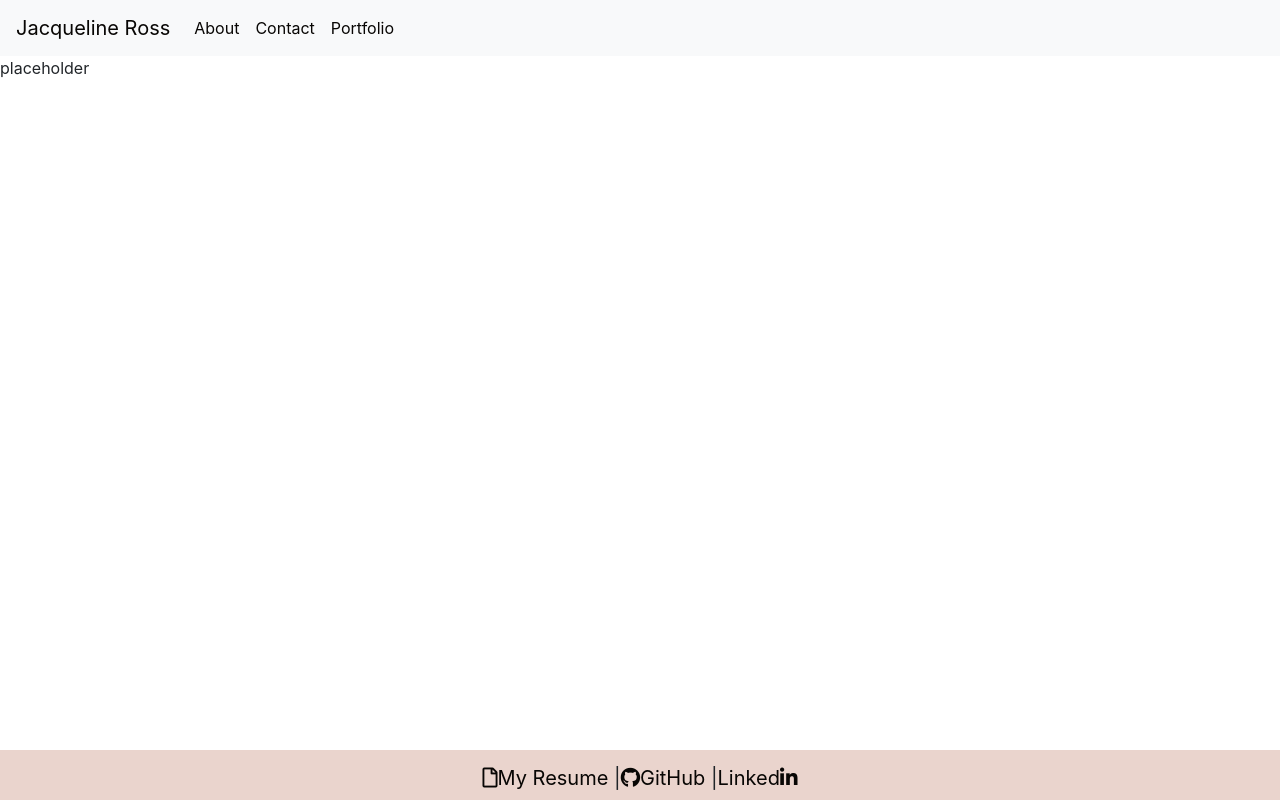
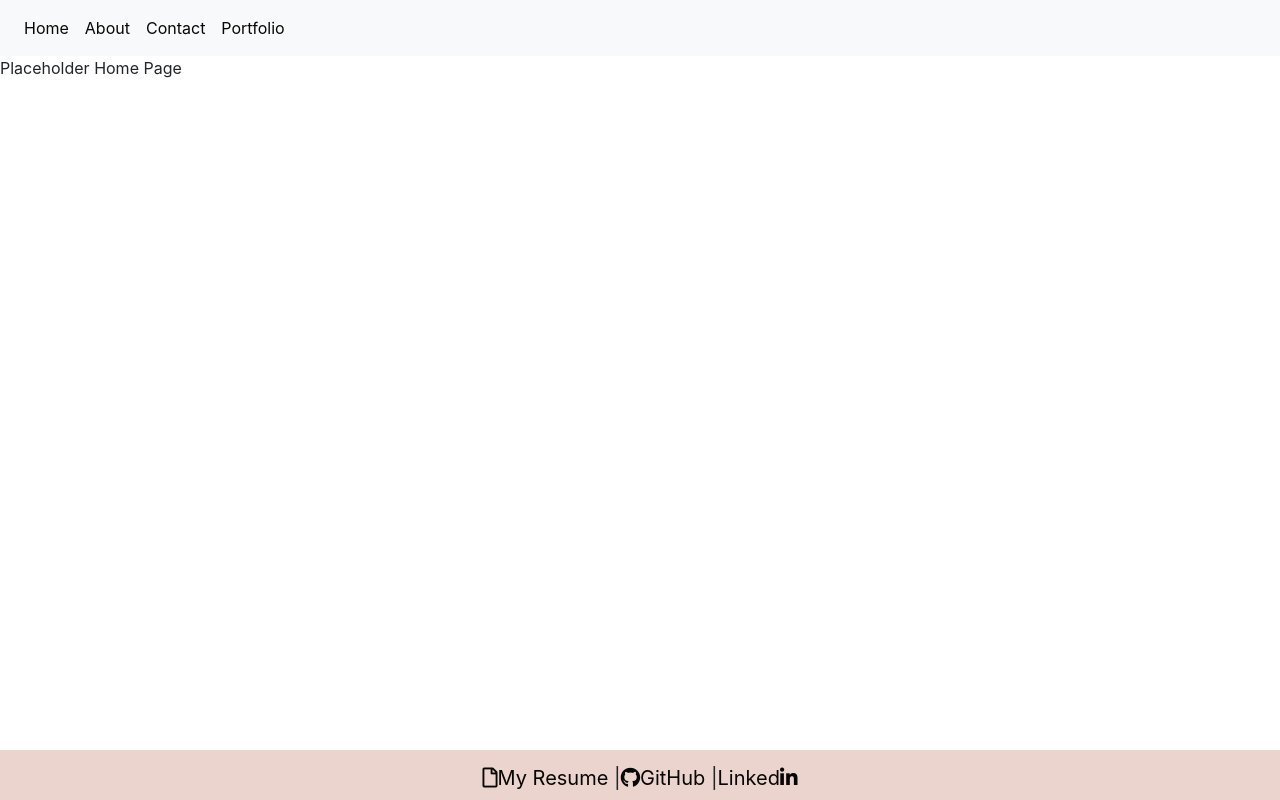
Before and after one commit to ross1jk/JacquelineRoss, a React (Create React App) app in the folder jrportfolio/: page / in a window 1280 px wide. Built offline with nearby package versions, Linux system fonts and the light colour scheme.

Commit message:
added new pages and and components, blinking and routing complete

```diff
--- a/jrportfolio/src/App.js
+++ b/jrportfolio/src/App.js
@@ -1,5 +1,6 @@
 import React from "react";
 import { BrowserRouter as Router, Route } from "react-router-dom";
+import Home from "./pages/Home";
 import About from "./pages/About";
 import Contact from "./pages/Contact";
 import Portfolio from "./pages/Portfolio";
@@ -12,7 +13,7 @@ function App() {
     <Router>
       <div>
         <Header />
-        <Route exact path="/" component={About} />
+        <Route exact path="/" component={Home} />
         <Route exact path="/about" component={About} />
         <Route exact path="/contact" component={Contact} />
         <Route exact path="/portfolio" component={Portfolio} />
--- a/jrportfolio/src/components/Header/index.js
+++ b/jrportfolio/src/components/Header/index.js
@@ -1,47 +1,11 @@
 // A `Header` component that appears on multiple pages
 
 import React from "react";
-import { Link } from "react-router-dom";
+import Navbar from "../Navbar"
 
 function Header() {
     return (
-      <nav className="navbar navbar-expand-lg navbar-light bg-light">
-        <Link className="navbar-brand" to="/">
-          Jacqueline Ross
-        </Link>
-        <div>
-          <ul className="navbar-nav">
-            <li className="nav-item">
-              <Link
-                to="/"
-                className={
-                  window.location.pathname === "/" || window.location.pathname === "/about"
-                    ? "nav-link active"
-                    : "nav-link"
-                }
-              >
-                About
-              </Link>
-            </li>
-            <li className="nav-item">
-              <Link
-                to="/contact"
-                className={window.location.pathname === "/contact" ? "nav-link active" : "nav-link"}
-              >
-                Contact
-              </Link>
-            </li>
-            <li className="nav-item">
-              <Link
-                to="/portfolio"
-                className={window.location.pathname === "/portfolio" ? "nav-link active" : "nav-link"}
-              >
-                Portfolio
-              </Link>
-            </li>
-          </ul>
-        </div>
-      </nav>
+      <Navbar />
     );
   }
 
--- /dev/null
+++ b/jrportfolio/src/components/Header/style.css
@@ -0,0 +1,4 @@
+.navbar-brand{
+    color: pink !important;
+    text-align: center;
+}
--- /dev/null
+++ b/jrportfolio/src/components/Navbar/index.js
@@ -0,0 +1,44 @@
+import React from "react";
+import { Link } from "react-router-dom";
+
+function Navbar() {
+    return (
+        <nav className="navbar navbar-expand-lg navbar-light bg-light">
+<div>
+  <ul className="navbar-nav">
+  <li className="nav-item">
+      <Link
+        to="/"
+        className={window.location.pathname === "/" ? "nav-link active" : "nav-link"} >
+        Home
+      </Link>
+    </li>
+    <li className="nav-item">
+      <Link
+        to="/about"
+        className={window.location.pathname === "/about" ? "nav-link active" : "nav-link"}>
+        About
+      </Link>
+    </li>
+    <li className="nav-item">
+      <Link
+        to="/contact"
+        className={window.location.pathname === "/contact" ? "nav-link active" : "nav-link"}>
+        Contact
+      </Link>
+    </li>
+    <li className="nav-item">
+      <Link
+        to="/portfolio"
+        className={window.location.pathname === "/portfolio" ? "nav-link active" : "nav-link"}>
+        Portfolio
+      </Link>
+    </li>
+  </ul>
+</div>
+
+</nav>
+    );
+  }
+
+  export default Navbar;
--- a/jrportfolio/src/pages/About.js
+++ b/jrportfolio/src/pages/About.js
@@ -2,7 +2,7 @@ import React from "react";
 
 function About() {
     return (
-      <p>placeholder</p>
+      <p>Placeholder about me</p>
     );
   }
 
--- /dev/null
+++ b/jrportfolio/src/pages/Home.js
@@ -0,0 +1,9 @@
+import React from "react";
+
+function Home() {
+    return (
+      <p>Placeholder Home Page</p>
+    );
+  }
+
+  export default Home;
```
Also changed, not shown: jrportfolio/src/components/Footer/index.js (indentation only).
